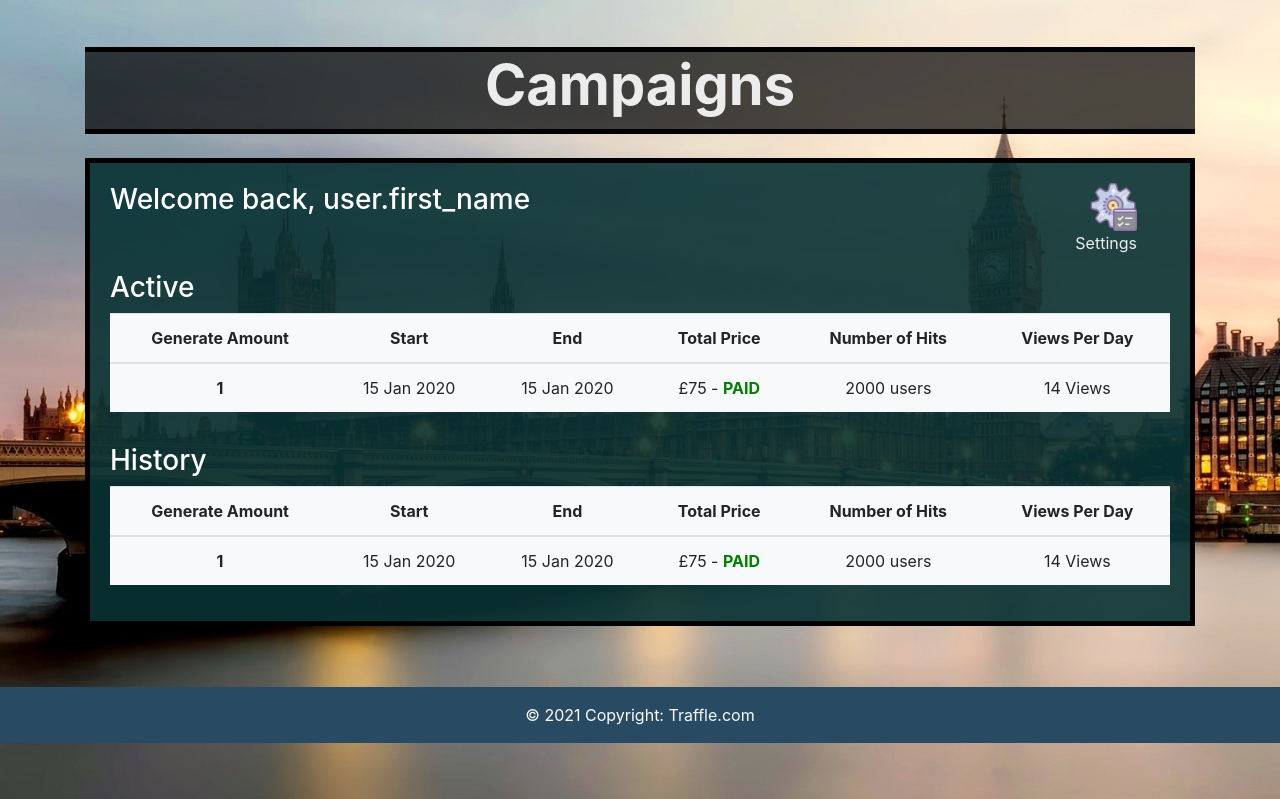
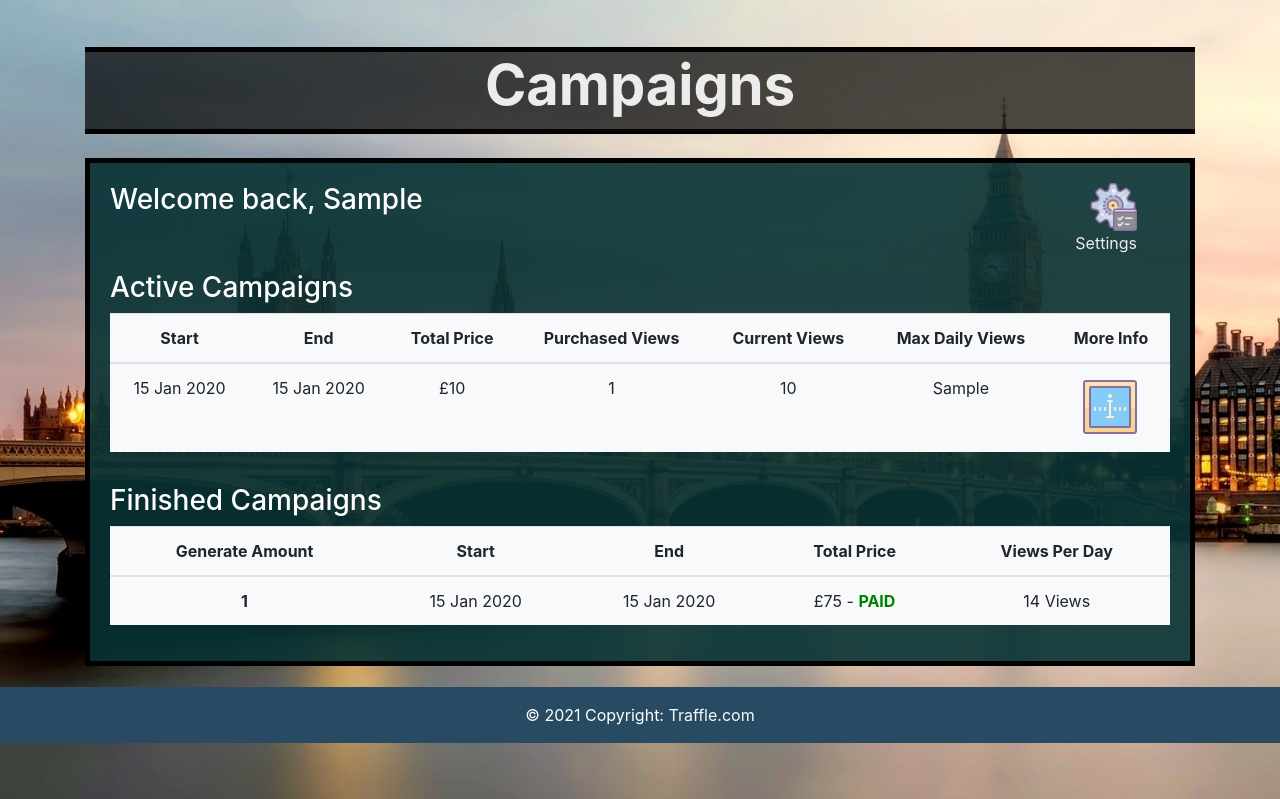
Before and after one commit to liamrock10/traffle-backend, a Node server app: template views/campaigns/all-campaigns.ejs in a window 1280 px wide. Shown: the part 57-856 px from the top of the page. Run offline with Node 20, Linux system fonts and the light colour scheme; the template is opened without the code that fills it: most values are stand-ins (such as "Sample title", 1, 10 or a date in 2020); some libraries are stand-ins or nearby versions.

Commit message:
create all campaign, and single campaign page

```diff
--- a/views/campaigns/all-campaigns.ejs
+++ b/views/campaigns/all-campaigns.ejs
@@ -24,7 +24,7 @@
         })();
     </script>
     <!-- Page Wrapper -->
-    <div style="background: url(images/bgimg.jpg)" class="page-holder bg-cover">
+    <div style="background: url(/images/bgimg.jpg)" class="page-holder bg-cover">
 
         <!-- HEADER START -->
         <div class="container py-5">
@@ -45,12 +45,12 @@
                 <!-- Welcome and settings row -->
                 <div class="row">
                     <div class="col-6">
-                        <h3>Welcome back, user.first_name</h3>
+                        <h3>Welcome back, <%= user.first_name %></h3>
                     </div>
                     <div class="col-6 text-right pr-5">
                         <p>
                             <a href="/business-settings">
-                                <img src="images/icon-settings2.png" width="10%" height="auto"><br />
+                                <img src="/images/icon-settings2.png" width="10%" height="auto"><br />
                                 Settings
                             </a>
                         </p>
@@ -60,7 +60,38 @@
                 <!-- Premium Subscriptions -->
                 <div class="row">
                     <div class="col-12">
-                        <h3>Active</h3>
+
+                        <!-- THIS IS WHERE CURRENT COMPAIGNS ARE -->
+                        <h3>Active Campaigns</h3>
+                        <table class="table table-hover bg-light">
+                            <thead>
+                                <tr class="text-center">
+                                    <th scope="col">Start</th>
+                                    <th scope="col">End</th>
+                                    <th scope="col">Total Price</th>
+                                    <th scope="col">Purchased Views</th>
+                                    <th scope="col">Current Views</th>
+                                    <th scope="col">Max Daily Views</th>
+                                    <th scope="col">More Info</th>
+                                </tr>
+                            </thead>
+                            <tbody>
+                                <% for(var i=0; i < activeCampaigns.length; i++) {  %>
+                                <tr class="text-center">
+                                    <td><%= activeCampaigns[i].start_date%></td>
+                                    <td><%= activeCampaigns[i].end_date%></td>
+                                    <td>£<%= activeCampaigns[i].cost %></td>
+                                    <td><%= activeCampaigns[i].total_views %></td>
+                                    <td><%= activeCampaigns[i].views %></td>
+                                    <td><%= activeCampaigns[i].daily_views_max %></td>
+                                    <td><a href="/campaigns/<%= activeCampaigns[i]._id %>"><img src="/images/icon-info-squared.png" /></a></td>
+                                </tr>
+                                <% }  %>
+                            </tbody>
+                        </table>
+
+                        <!-- THIS IS WHERE FINISHED COMPAIGNS ARE -->
+                        <h3 class="pt-3">Finished Campaigns</h3>
                         <table class="table table-hover bg-light">
                             <thead>
                                 <tr class="text-center">
@@ -68,32 +99,6 @@
                                     <th scope="col">Start</th>
                                     <th scope="col">End</th>
                                     <th scope="col">Total Price</th>
-                                    <th scope="col">Number of Hits</th>
-                                    <th scope="col">Views Per Day</th>
-                                </tr>
-                            </thead>
-                            <tbody>
-                                <% for(var i=0; i < activeCampaigns.length; i++) {  %>
-                                <tr class="text-center">
-                                    <th scope="row"><%= activeCampaigns[i].total_views%></th>
-                                    <td><%= activeCampaigns[i].start_date%></td>
-                                    <td><%= activeCampaigns[i].end_date%></td>
-                                    <td>£75 - <p class="paid">paid</p></td>
-                                    <td>2000 users</td>
-                                    <td>14 Views</td>
-                                </tr>
-                                <% }  %>
-                            </tbody>
-                        </table>
-                        <h3 class="pt-3">History</h3>
-                        <table class="table table-hover bg-light">
-                            <thead>
-                                <tr class="text-center">
-                                    <th scope="col">Generate Amount</th>
-                                    <th scope="col">Start</th>
-                                    <th scope="col">End</th>
-                                    <th scope="col">Total Price</th>
-                                    <th scope="col">Number of Hits</th>
                                     <th scope="col">Views Per Day</th>
                                 </tr>
                             </thead>
@@ -104,7 +109,6 @@
                                         <td><%= finishedCampaigns[i].start_date%></td>
                                         <td><%= finishedCampaigns[i].end_date%></td>
                                         <td>£75 - <p class="paid">paid</p></td>
-                                        <td>2000 users</td>
                                         <td>14 Views</td>
                                     </tr>
                                     <% }  %>
```
Also changed, not shown: views/campaigns/campaign.ejs (+100 -0 lines).
